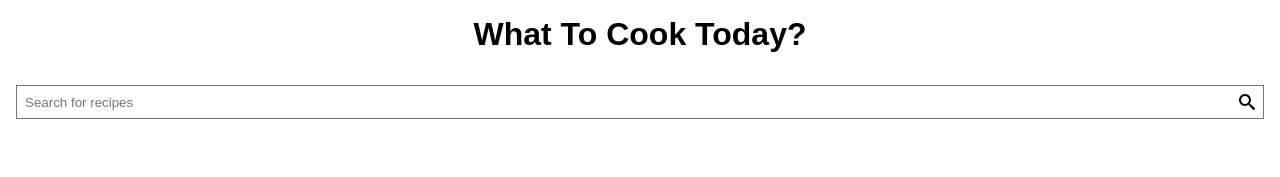
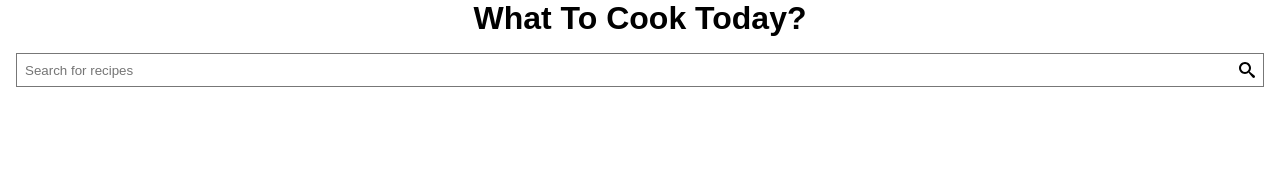
Before and after one commit to emiribegic/what-to-cook-today, a website built with webpack: page src/client/views/index.html in a window 1280 px wide. Shown: the top 177 px of the page. Built offline with nearby package versions, Linux system fonts and the light colour scheme.

Commit message:
Delete padding of header section

```diff
--- a/src/client/styles/_header.scss
+++ b/src/client/styles/_header.scss
@@ -1,4 +1,4 @@
 h1 {
 	text-align: center;
-	padding: 1rem;
+	// padding: 1rem;
 }
```
